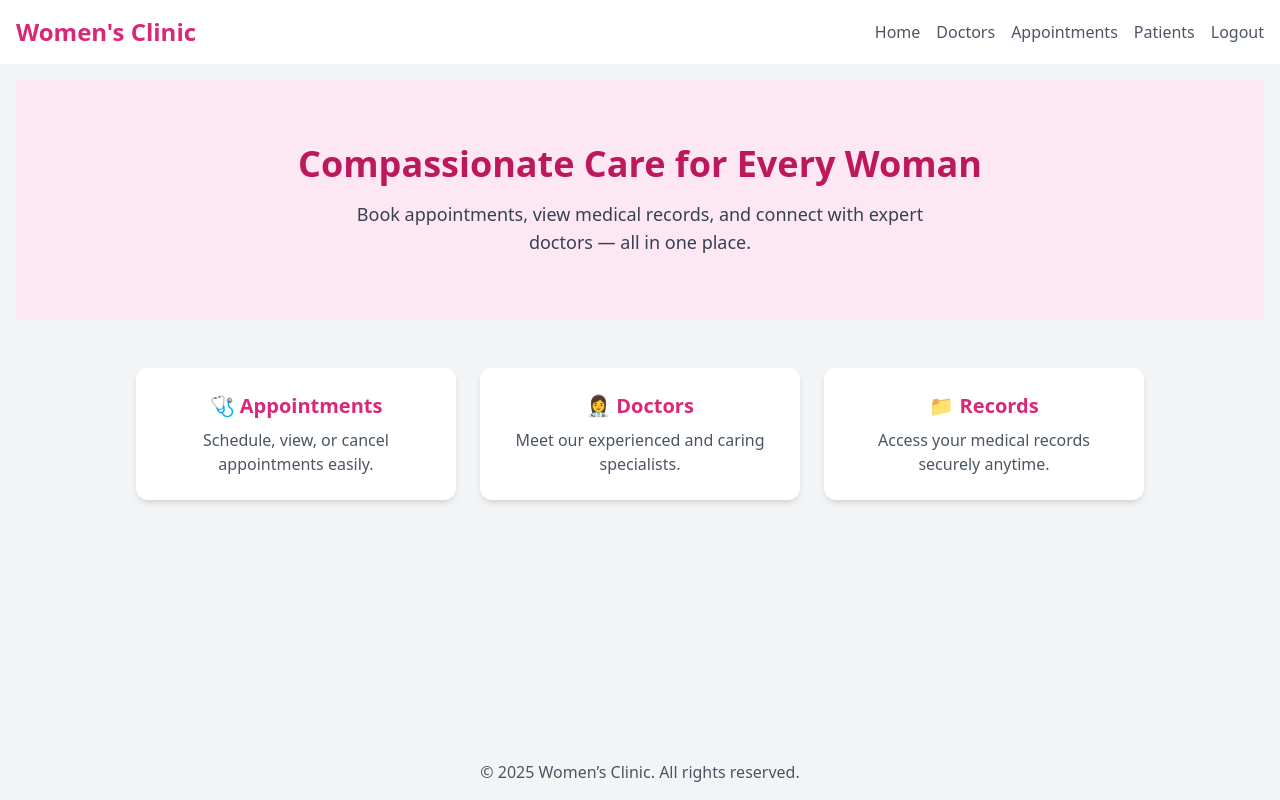
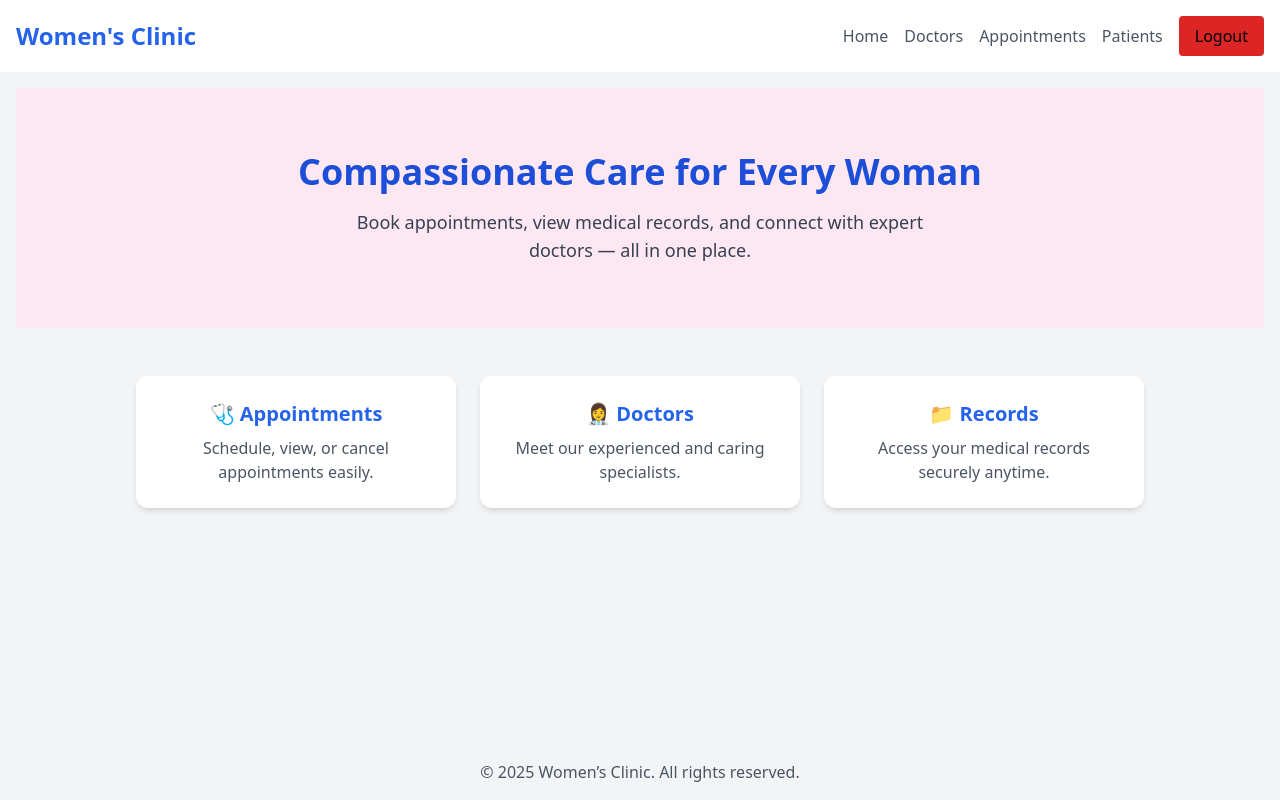
Before and after one commit to mazenElseify/ClinicSystem, a React (Vite) app in the folder clinic-frontend/: page /home in a window 1280 px wide. Built offline with nearby package versions, Linux system fonts and the light colour scheme; sample sign-in values are in the browser's storage.

Commit message:
fix some issues for app.jsx and main and pages style colors

```diff
--- a/clinic-frontend/src/App.jsx
+++ b/clinic-frontend/src/App.jsx
@@ -6,9 +6,10 @@ import {
   Link,
   Navigate,
   useLocation,
+  useNavigate,
 } from 'react-router-dom';
 
-import UserManagementPage from './pages/UserManagementPage.jsx';
+import UserManagementPage from './pages/UsermanagementPage.jsx';
 import DoctorsPage from './pages/DoctorsPage.jsx';
 import AppointmentsPage from './pages/AppointmentsPage.jsx';
 import PatientsPage from './pages/PatientsPage.jsx';
@@ -23,6 +24,7 @@ function PrivateRoute({ children }) {
 }
 
 function App() {
+  const navigate = useNavigate();
   const [user, setUser] = useState(null);
 
   // Load user from localStorage on app start
@@ -39,38 +41,39 @@ function App() {
   }, []);
 
   const handleLogout = () => {
-    logout();
+    localStorage.removeItem("user");
+    localStorage.removeItem("token");
     setUser(null);
+    navigate("/login");
   };
 
   return (
-    <Router>
       <div className="min-h-screen flex flex-col">
         {/* Header */}
         {isAuthenticated() && (
           <header className="bg-white shadow p-4 flex justify-between items-center">
-            <h1 className="text-2xl font-bold text-pink-600">Women's Clinic</h1>
+            <h1 className="text-2xl font-bold text-blue-600">Women's Clinic</h1>
             <nav className="space-x-4">
-              <Link to="/home" className="text-gray-600 hover:text-pink-600">
+              <Link to="/home" className="text-gray-600 hover:text-blue-600">
                 Home
               </Link>
-              <Link to="/doctors" className="text-gray-600 hover:text-pink-600">
+              <Link to="/doctors" className="text-gray-600 hover:text-blue-600">
                 Doctors
               </Link>
-              <Link to="/appointments" className="text-gray-600 hover:text-pink-600">
+              <Link to="/appointments" className="text-gray-600 hover:text-blue-600">
                 Appointments
               </Link>
-              <Link to="/patients" className="text-gray-600 hover:text-pink-600">
+              <Link to="/patients" className="text-gray-600 hover:text-blue-600">
                 Patients
               </Link>
               {user?.role === 'Admin' && (
-                <Link to="/users" className="text-gray-600 hover:text-pink-600">
+                <Link to="/users" className="text-gray-600 hover:text-blue-600">
                   Users
                 </Link>
               )}
               <button
                 onClick={handleLogout}
-                className="text-gray-600 hover:text-red-600 ml-4"
+                className="bg-red-600 hover:text-white px-4 py-2 rounded ml-4"
               >
                 Logout
               </button>
@@ -139,7 +142,6 @@ function App() {
           © {new Date().getFullYear()} Women’s Clinic. All rights reserved.
         </footer>
       </div>
-    </Router>
   );
 }
 
--- a/clinic-frontend/src/pages/DoctorsPage.jsx
+++ b/clinic-frontend/src/pages/DoctorsPage.jsx
@@ -1,7 +1,7 @@
 export default function DoctorsPage() {
   return (
     <div>
-      <h1 className="text-2xl font-bold text-pink-600">Doctors</h1>
+      <h1 className="text-2xl font-bold text-blue-600">Doctors</h1>
       <p>Manage Doctors here.</p>
     </div>
   );
--- a/clinic-frontend/src/pages/HomePage.jsx
+++ b/clinic-frontend/src/pages/HomePage.jsx
@@ -3,7 +3,7 @@ export default function HomePage() {
     <>
       {/* Hero Section */}
       <section className="bg-pink-100 text-center py-16 px-4">
-        <h2 className="text-4xl font-bold text-pink-700 mb-4">Compassionate Care for Every Woman</h2>
+        <h2 className="text-4xl font-bold text-blue-700 mb-4">Compassionate Care for Every Woman</h2>
         <p className="text-lg text-gray-700 max-w-xl mx-auto">
           Book appointments, view medical records, and connect with expert doctors — all in one place.
         </p>
@@ -12,15 +12,15 @@ export default function HomePage() {
       {/* Services Section */}
       <section className="py-12 px-4 flex flex-col md:flex-row gap-6 justify-center items-center">
         <div className="bg-white shadow-md p-6 rounded-xl max-w-xs text-center">
-          <h3 className="text-xl font-semibold text-pink-600 mb-2">🩺 Appointments</h3>
+          <h3 className="text-xl font-semibold text-blue-600 mb-2">🩺 Appointments</h3>
           <p className="text-gray-600">Schedule, view, or cancel appointments easily.</p>
         </div>
         <div className="bg-white shadow-md p-6 rounded-xl max-w-xs text-center">
-          <h3 className="text-xl font-semibold text-pink-600 mb-2">👩‍⚕️ Doctors</h3>
+          <h3 className="text-xl font-semibold text-blue-600 mb-2">👩‍⚕️ Doctors</h3>
           <p className="text-gray-600">Meet our experienced and caring specialists.</p>
         </div>
         <div className="bg-white shadow-md p-6 rounded-xl max-w-xs text-center">
-          <h3 className="text-xl font-semibold text-pink-600 mb-2">📁 Records</h3>
+          <h3 className="text-xl font-semibold text-blue-600 mb-2">📁 Records</h3>
           <p className="text-gray-600">Access your medical records securely anytime.</p>
         </div>
       </section>
--- a/clinic-frontend/src/pages/LoginPage.jsx
+++ b/clinic-frontend/src/pages/LoginPage.jsx
@@ -41,7 +41,7 @@ function LoginPage({ setUser }) {
         onSubmit={handleLogin}
         className="bg-white p-8 rounded shadow-md w-full max-w-md"
       >
-        <h2 className="text-2xl font-bold text-center mb-6 text-pink-600">
+        <h2 className="text-2xl font-bold text-center mb-6 text-blue-600">
           Login to Clinic System
         </h2>
 
@@ -75,7 +75,7 @@ function LoginPage({ setUser }) {
 
         <button
           type="submit"
-          className="w-full bg-pink-600 text-white py-2 rounded hover:bg-pink-700"
+          className="w-full bg-blue-600 text-white py-2 rounded hover:bg-blue-700"
         >
           Login
         </button>
--- a/clinic-frontend/src/pages/PatientsPage.jsx
+++ b/clinic-frontend/src/pages/PatientsPage.jsx
@@ -1,7 +1,7 @@
 export default function PatientsPage() {
   return (
     <div>
-      <h1 className="text-2xl font-bold text-pink-600">Patients</h1>
+      <h1 className="text-2xl font-bold text-blue-600">Patients</h1>
       <p>Patient information and records.</p>
     </div>
   );
--- a/clinic-frontend/src/pages/RegisterPage.jsx
+++ b/clinic-frontend/src/pages/RegisterPage.jsx
@@ -50,7 +50,7 @@ function RegisterPage() {
 
   return (
     <div className="max-w-md mx-auto mt-10 bg-white p-6 rounded shadow">
-      <h2 className="text-xl font-bold mb-4 text-pink-600">Create a New Account</h2>
+      <h2 className="text-xl font-bold mb-4 text-blue-600">Create a New Account</h2>
       {error && <div className="text-red-500 mb-2">{error}</div>}
       <form onSubmit={handleRegister} className="space-y-4">
         <input
@@ -100,7 +100,7 @@ function RegisterPage() {
         </select>
         <button
           type="submit"
-          className="bg-pink-600 text-white px-4 py-2 rounded hover:bg-pink-700"
+          className="bg-blue-600 text-white px-4 py-2 rounded hover:bg-blue-700"
         >
           Register
         </button>
--- a/clinic-frontend/src/pages/UserManagementPage.jsx
+++ b/clinic-frontend/src/pages/UserManagementPage.jsx
@@ -72,6 +72,8 @@ const UserManagementPage = () => {
   // Create user
   const handleCreateUser = async (e) => {
     e.preventDefault();
+    const token = localStorage.getItem("token");
+
     if (newUser.role === "Doctor") {
       // Open doctor modal, prefill, but do NOT create user yet
       setDoctorDetails((prev) => ({
@@ -420,7 +422,7 @@ const UserManagementPage = () => {
             onSubmit={handleDoctorSubmit}
             className="bg-white rounded-lg shadow-xl p-6 w-full max-w-md"
           >
-            <h2 className="text-xl font-bold mb-4 text-pink-600">Doctor Details</h2>
+            <h2 className="text-xl font-bold mb-4 text-blue-600">Doctor Details</h2>
             <input
               name="firstName"
               value={doctorDetails.firstName}
```
Also changed, not shown: clinic-frontend/src/main.jsx (+11 -7 lines).
